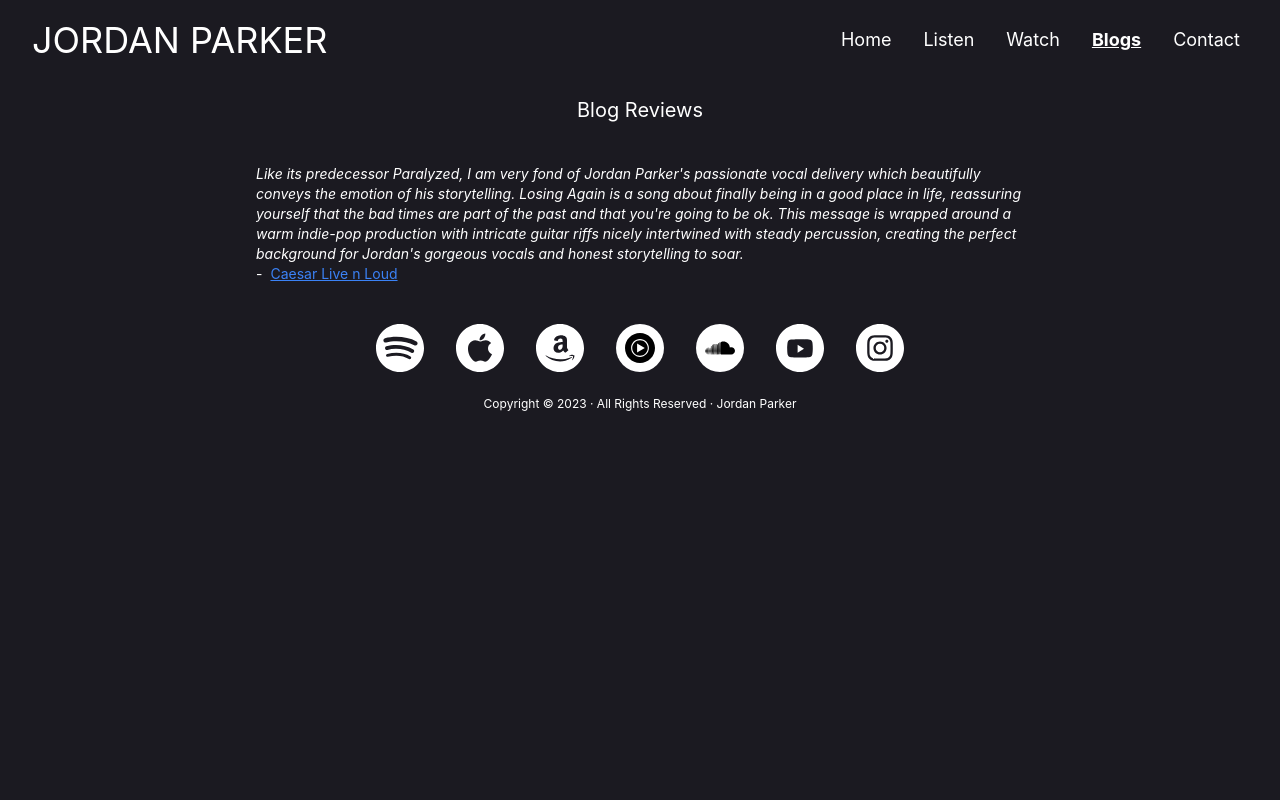
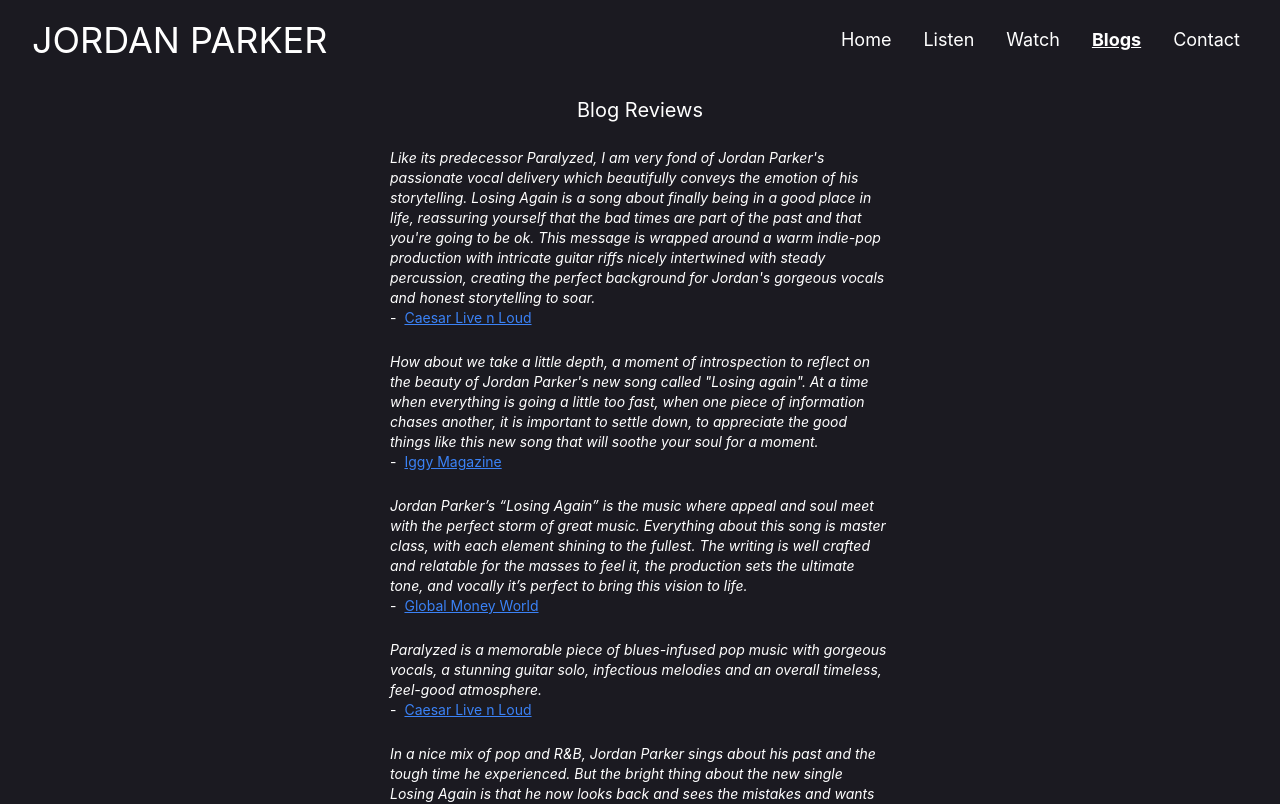
Before and after one commit to seantokuzo/jordanparkermusic, a React (Vite) app: page /blogs in a window 1280 px wide. Shown: the top 804 px of the page. Built offline with nearby package versions, Linux system fonts and the light colour scheme.

Commit message:
map blog reviews from blog data

```diff
--- a/src/pages/Blogs.tsx
+++ b/src/pages/Blogs.tsx
@@ -1,28 +1,21 @@
+import { blogReviews } from '../constants/blogData'
+
 const Blogs = () => {
   return (
     <div className="w-full mt-24 flex flex-col justify-center items-center">
       <h2 className="text-xl">Blog Reviews</h2>
-      <div className="w-[80%] mt-10 flex flex-col justify-center items-center">
-        <div className="max-w-3xl">
-          <p className="text-xxs sm:text-xs md:text-sm italic">
-            Like its predecessor Paralyzed, I am very fond of Jordan Parker's passionate vocal
-            delivery which beautifully conveys the emotion of his storytelling. Losing Again is a
-            song about finally being in a good place in life, reassuring yourself that the bad times
-            are part of the past and that you're going to be ok. This message is wrapped around a
-            warm indie-pop production with intricate guitar riffs nicely intertwined with steady
-            percussion, creating the perfect background for Jordan's gorgeous vocals and honest
-            storytelling to soar.
-          </p>
-          <div className="text-xxs sm:text-xs md:text-sm flex">
-            <p>-</p>
-            <a
-              className="text-blue-500 underline ml-2"
-              href="https://www.caesarlivenloud.com/2021/08/jordan-parker-shares-new-single-paralyzed.html"
-            >
-              Caesar Live n Loud
-            </a>
+      <div className="w-[80%] max-w-[500px] mt-6 flex flex-col justify-center items-center">
+        {blogReviews.map((review) => (
+          <div className="max-w-3xl mt-6 first:mt-0" key={review.link}>
+            <p className="text-xxs sm:text-xs md:text-sm italic">{review.review}</p>
+            <div className="text-xxs sm:text-xs md:text-sm flex">
+              <p>-</p>
+              <a className="text-blue-500 underline ml-2" href={review.link}>
+                {review.source}
+              </a>
+            </div>
           </div>
-        </div>
+        ))}
       </div>
     </div>
   )
```
